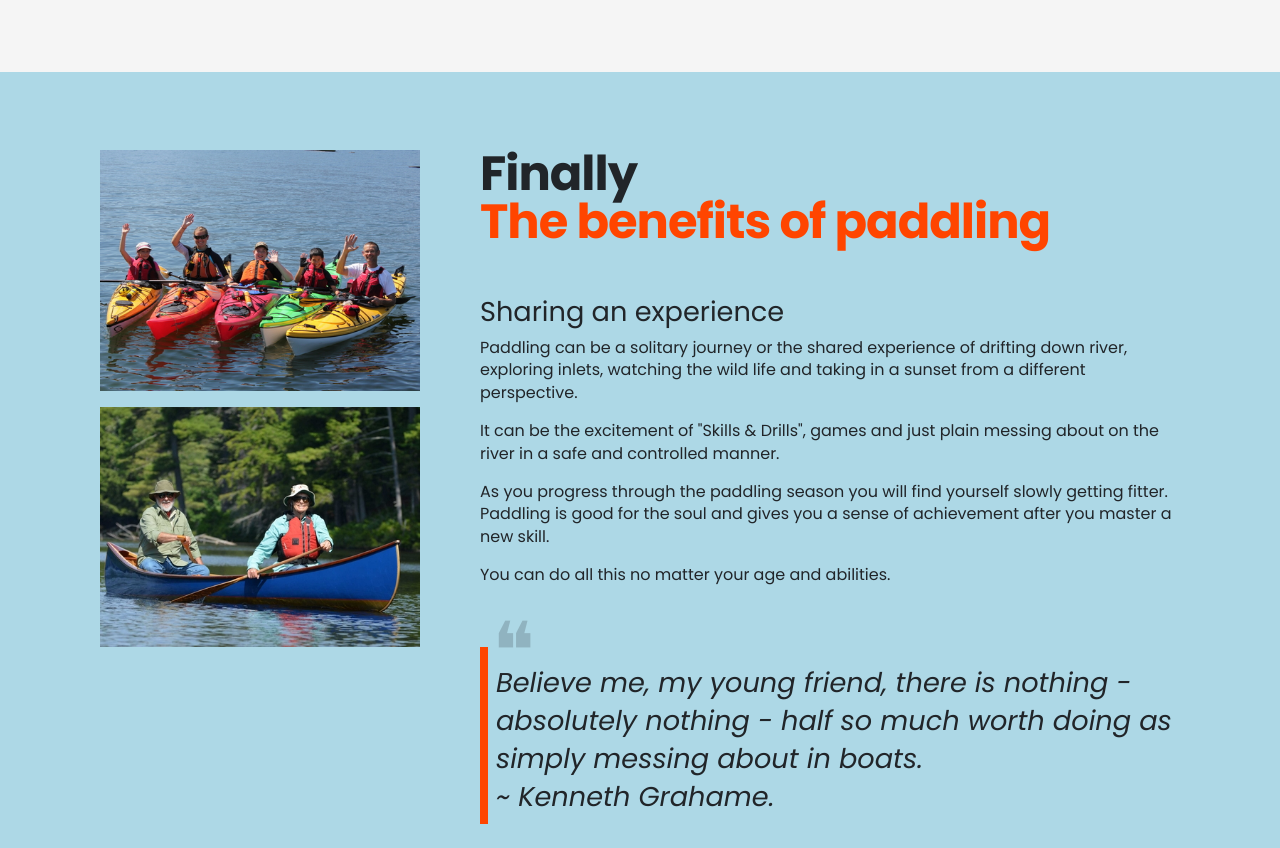
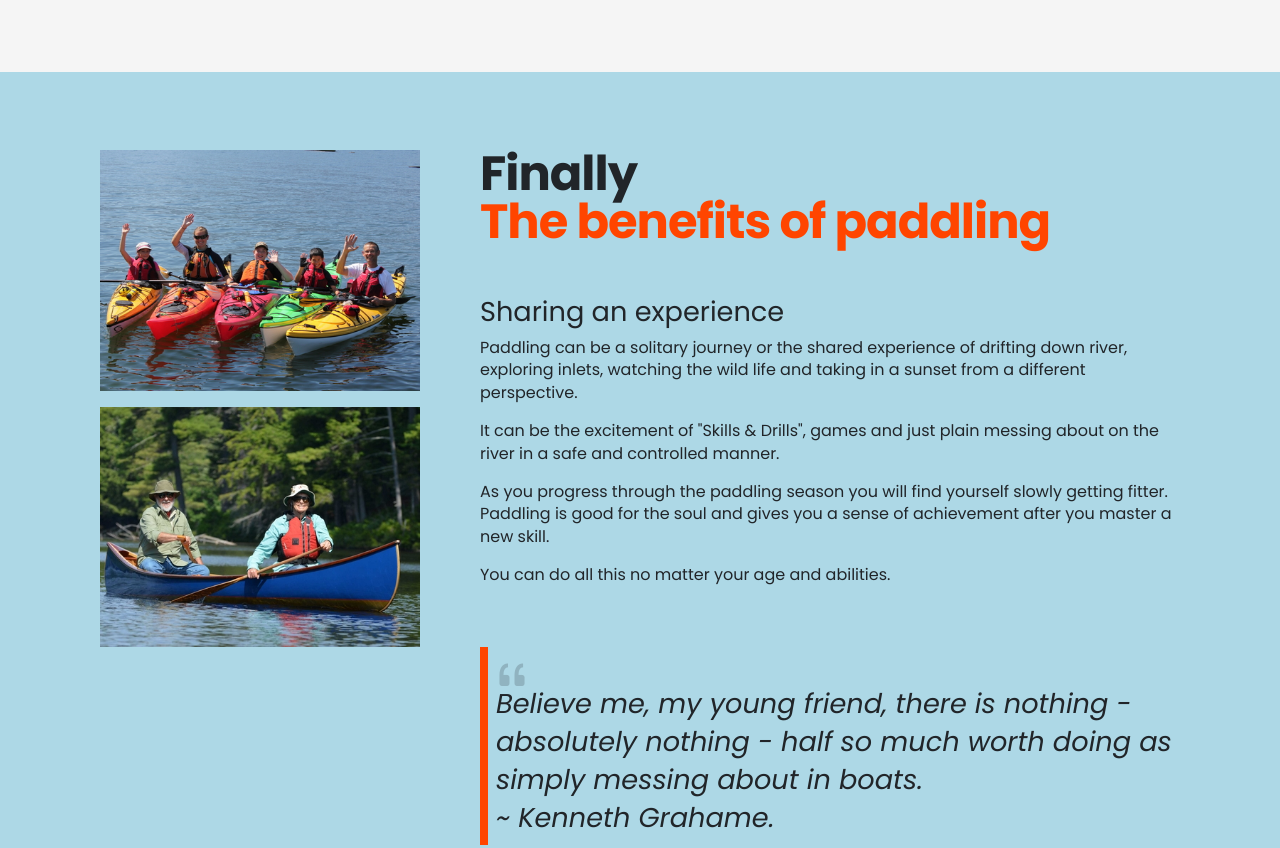
Before and after one commit to SlyOne999/TCAWebsite, a plain HTML site: page index.html in a window 1280 px wide. Shown: the part 3400-4248 px from the top of the page. Drawn offline with nearby package versions, Linux system fonts and the light colour scheme.

Commit message:
Change CSS and index.html

```diff
--- a/css/styles.css
+++ b/css/styles.css
@@ -134,9 +134,8 @@ p, li{
 
 /* quote */
 .quote-icon{
-  font-size:5rem;
-  line-height:0.6rem;
-  opacity:0.2
+  font-size: 2.5rem;
+  opacity: 0.2
 }
 
 .quote-txt{
--- a/index.html
+++ b/index.html
@@ -1,20 +1,23 @@
 <!DOCTYPE html>
 <html>
 <head>
+  <!-- Updated: 29/05/2024 -->
+  <title>Tamar Canoe Association</title>
   <meta name="viewport" content="width=device-width, initial-scale=1">
-<title>Tamar Canoe Association</title>
-<!-- Updated: 12/05/2024 -->
+  <meta charset="UTF-8">
+  <link rel="icon" type="image/x-icon" href="images/logo.jpg">
 
   <!-- bootstrap css-->
   <link rel="stylesheet" href="https://cdn.jsdelivr.net/npm/bootstrap@5.3.2/dist/css/bootstrap.min.css" integrity="sha384-T3c6CoIi6uLrA9TneNEoa7RxnatzjcDSCmG1MXxSR1GAsXEV/Dwwykc2MPK8M2HN" crossorigin="anonymous">
+
   <!-- bootstrap icons -->
   <link rel="stylesheet" href="https://cdn.jsdelivr.net/npm/bootstrap-icons@1.11.3/font/bootstrap-icons.css">
+
   <!-- local css -->
   <link rel="stylesheet" type="text/css" href="css/styles.css">
-<link rel="icon" type="image/x-icon" href="images/logo.jpg">
 </head>
+
 <body>
-
 <!-- Navbar ----------------------------------------------------------->
 <nav id="top" class="navbar navbar-expand-lg bg-body-tertiary">
   <div class="container-fluid">
@@ -336,8 +339,7 @@
         <!-- quote -->
         <div class="div-centered" style="margin-top:60px;">
           <div style="border-left: 8px solid orangered;">
-            <!-- <i class="bi bi-quote quote-icon m-1"></i> If line below fails-->
-            <span class="quote-icon m-1">❝</span>
+            <i class="bi bi-quote quote-icon m-1"></i>
             <p class="quote-txt p-2">Believe me, my young friend, there is nothing - absolutely nothing - half so much worth doing as simply messing about in boats.<br>
               ~ Kenneth Grahame.</p>
           </div>
```
Also changed, not shown: 1 other file. Lines whose indentation alone changed are shown as unchanged.
